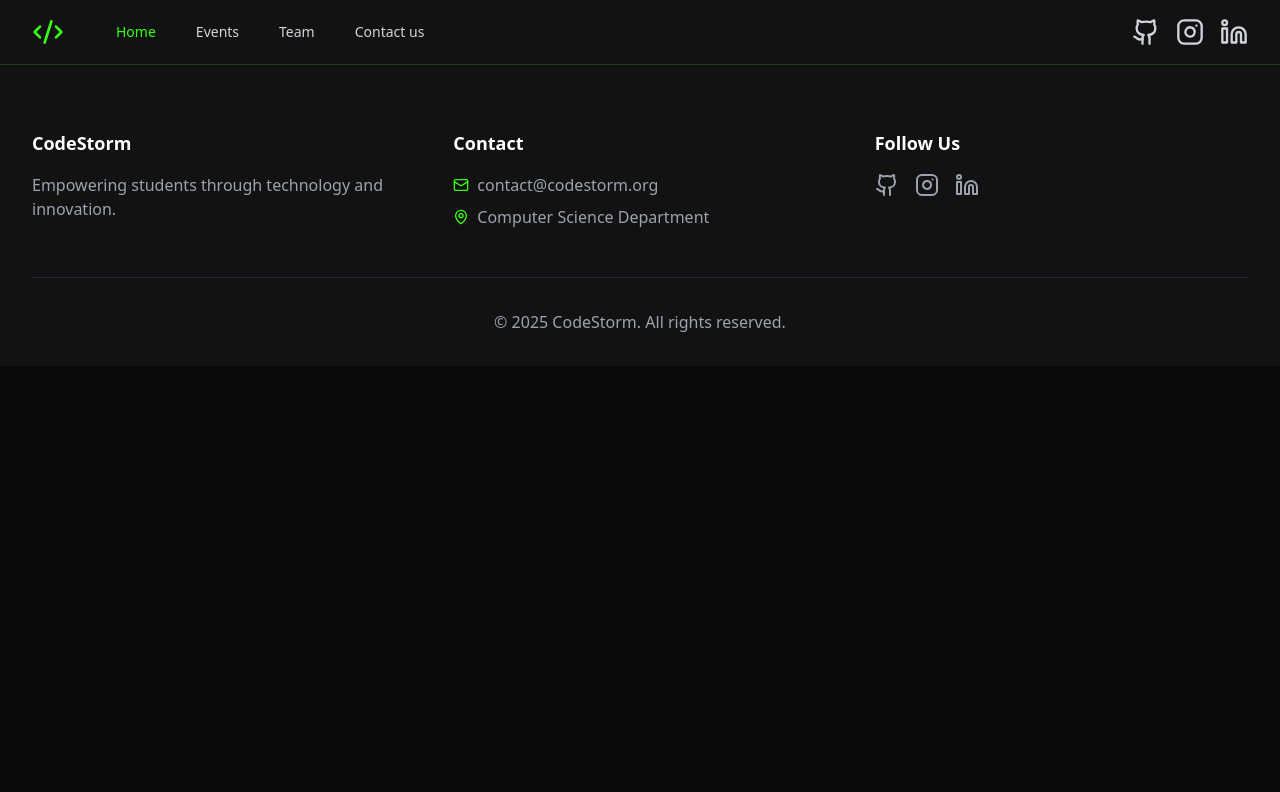
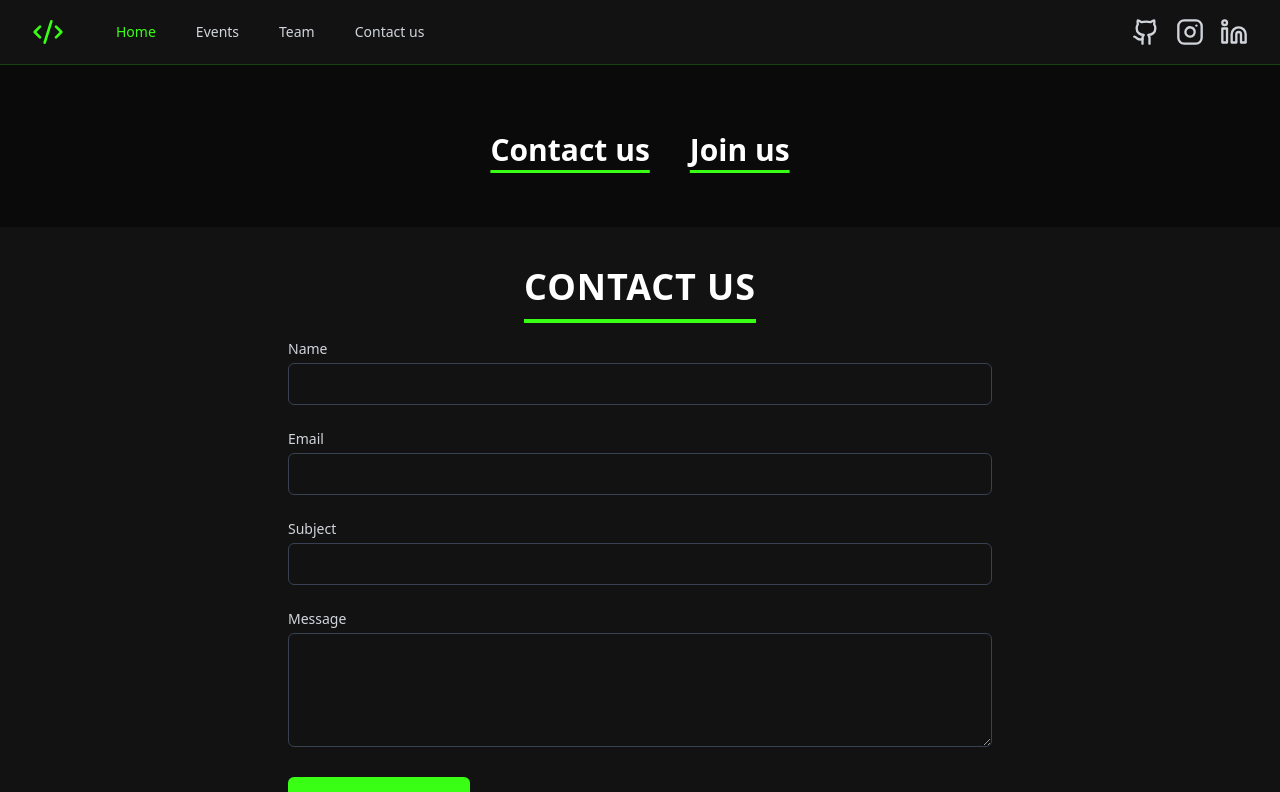
Before and after one commit to atharvaombase/new-repo, a React (Vite) app: page /forms in a window 1280 px wide. Shown: the top 792 px of the page. Built offline with nearby package versions, Linux system fonts and the light colour scheme.

Commit message:
solved the form problem

```diff
--- a/index.html
+++ b/index.html
@@ -19,14 +19,6 @@
 <body>
   <div id="root"></div>
   <script type="module" src="/src/main.jsx"></script>
-  <script async src="https://pagead2.googlesyndication.com/pagead/js/adsbygoogle.js?client=ca-pub-3198706909969680"
-    crossorigin="anonymous"></script>
-  <!-- Horizontal ads -->
-  <ins class="adsbygoogle" style="display:block" data-ad-client="ca-pub-3198706909969680" data-ad-slot="8799369227"
-    data-ad-format="auto" data-full-width-responsive="true"></ins>
-  <script>
-    (adsbygoogle = window.adsbygoogle || []).push({});
-  </script>
 </body>
 
 </html>
--- a/src/App.jsx
+++ b/src/App.jsx
@@ -27,10 +27,13 @@ function App() {
               </>
             }
           />
-          <Route path="/team/events" element={<FormContainer />} />
+          <Route
+            path="/forms"
+            element={<FormContainer events={events} setEvents={setEvents} />}
+          />
         </Routes>
+        <Footer />
         <AdSense adSlot="ca-pub-3198706909969680" />
-        <Footer />
       </div>
     </Router>
   );
--- a/src/components/Hero.jsx
+++ b/src/components/Hero.jsx
@@ -7,6 +7,7 @@ import {
   ChevronLeft,
   ChevronRight,
 } from "lucide-react";
+import { Link } from "react-router-dom";
 
 const Hero = () => {
   const [currentImageIndex, setCurrentImageIndex] = useState(0);
@@ -131,12 +132,12 @@ const Hero = () => {
               </p>
               <div className="mt-5 sm:mt-8 sm:flex sm:justify-center lg:justify-start">
                 <div className="rounded-md shadow">
-                  <a
-                    href="#join"
+                  <Link
+                    to="/forms"
                     className="w-full flex items-center justify-center px-8 py-3 border border-transparent text-base font-medium rounded-md text-black bg-neon hover:bg-neon-dark md:py-4 md:text-lg md:px-10"
                   >
                     Join Us
-                  </a>
+                  </Link>
                 </div>
                 <div className="mt-3 sm:mt-0 sm:ml-3">
                   <a
--- a/src/components/forms/ContactForm.jsx
+++ b/src/components/forms/ContactForm.jsx
@@ -6,14 +6,14 @@ const ContactForm = () => {
     name: "",
     email: "",
     subject: "",
-    message: ""
+    message: "",
   });
   const [status, setStatus] = useState({ type: "", message: "" });
 
   const handleChange = (e) => {
     setFormData({
       ...formData,
-      [e.target.name]: e.target.value
+      [e.target.name]: e.target.value,
     });
   };
 
@@ -22,22 +22,28 @@ const ContactForm = () => {
     setStatus({ type: "loading", message: "Sending message..." });
 
     try {
-      const response = await fetch('http://localhost:5000/api/contact', {
-        method: 'POST',
+      const response = await fetch("http://localhost:5000/api/contact", {
+        method: "POST",
         headers: {
-          'Content-Type': 'application/json',
+          "Content-Type": "application/json",
         },
-        body: JSON.stringify(formData)
+        body: JSON.stringify(formData),
       });
 
       if (response.ok) {
         setStatus({ type: "success", message: "Message sent successfully!" });
         setFormData({ name: "", email: "", subject: "", message: "" });
       } else {
-        setStatus({ type: "error", message: "Failed to send message. Please try again." });
+        setStatus({
+          type: "error",
+          message: "Failed to send message. Please try again.",
+        });
       }
     } catch (error) {
-      setStatus({ type: "error", message: "An error occurred. Please try again later." });
+      setStatus({
+        type: "error",
+        message: "An error occurred. Please try again later.",
+      });
     }
   };
 
@@ -96,7 +102,11 @@ const ContactForm = () => {
         />
       </div>
       {status.message && (
-        <div className={`text-sm ${status.type === "error" ? "text-red-500" : "text-green-500"}`}>
+        <div
+          className={`text-sm ${
+            status.type === "error" ? "text-red-500" : "text-green-500"
+          }`}
+        >
           {status.message}
         </div>
       )}
--- a/src/components/forms/JoinForm.jsx
+++ b/src/components/forms/JoinForm.jsx
@@ -8,15 +8,15 @@ const JoinForm = () => {
     year: "",
     department: "",
     motivation: "",
-    experience: ""
+    experience: "",
   });
   const [status, setStatus] = useState({ type: "", message: "" });
 
   const handleChange = (e) => {
     const { name, value } = e.target;
-    setFormData(prevData => ({
+    setFormData((prevData) => ({
       ...prevData,
-      [name]: value
+      [name]: value,
     }));
   };
 
@@ -25,29 +25,38 @@ const JoinForm = () => {
     setStatus({ type: "loading", message: "Submitting application..." });
 
     try {
-      const response = await fetch('http://localhost:5000/api/join', {
-        method: 'POST',
+      const response = await fetch("http://localhost:5000/api/join", {
+        method: "POST",
         headers: {
-          'Content-Type': 'application/json',
+          "Content-Type": "application/json",
         },
-        body: JSON.stringify(formData)
+        body: JSON.stringify(formData),
       });
 
       if (response.ok) {
-        setStatus({ type: "success", message: "Application submitted successfully!" });
+        setStatus({
+          type: "success",
+          message: "Application submitted successfully!",
+        });
         setFormData({
           name: "",
           email: "",
           year: "",
           department: "",
           motivation: "",
-          experience: ""
+          experience: "",
         });
       } else {
-        setStatus({ type: "error", message: "Failed to submit application. Please try again." });
+        setStatus({
+          type: "error",
+          message: "Failed to submit application. Please try again.",
+        });
       }
     } catch (error) {
-      setStatus({ type: "error", message: "An error occurred. Please try again later." });
+      setStatus({
+        type: "error",
+        message: "An error occurred. Please try again later.",
+      });
       console.error("Submission error:", error);
     }
   };
@@ -55,10 +64,15 @@ const JoinForm = () => {
   return (
     <form onSubmit={handleSubmit} className="space-y-6">
       {status.message && (
-        <div className={`p-4 rounded-md ${
-          status.type === "success" ? "bg-green-800/50 text-green-200" :
-          status.type === "error" ? "bg-red-800/50 text-red-200" : ""
-        }`}>
+        <div
+          className={`p-4 rounded-md ${
+            status.type === "success"
+              ? "bg-green-800/50 text-green-200"
+              : status.type === "error"
+              ? "bg-red-800/50 text-red-200"
+              : ""
+          }`}
+        >
           {status.message}
         </div>
       )}
--- a/src/components/forms/form.css
+++ b/src/components/forms/form.css
@@ -29,28 +29,24 @@
   justify-content: center;
 }
 
-/* Fade Animation */
 .fade-enter {
   opacity: 0;
-  transform: translateY(-10px);
 }
 
 .fade-enter-active {
   opacity: 1;
-  transform: translateY(0);
-  transition: opacity 300ms, transform 300ms;
+  transition: opacity 300ms;
 }
 
 .fade-exit {
   opacity: 1;
-  transform: translateY(0);
 }
 
 .fade-exit-active {
   opacity: 0;
-  transform: translateY(10px);
-  transition: opacity 300ms, transform 300ms;
+  transition: opacity 300ms;
 }
+
 
 .welcome {
   display: flex;
```
